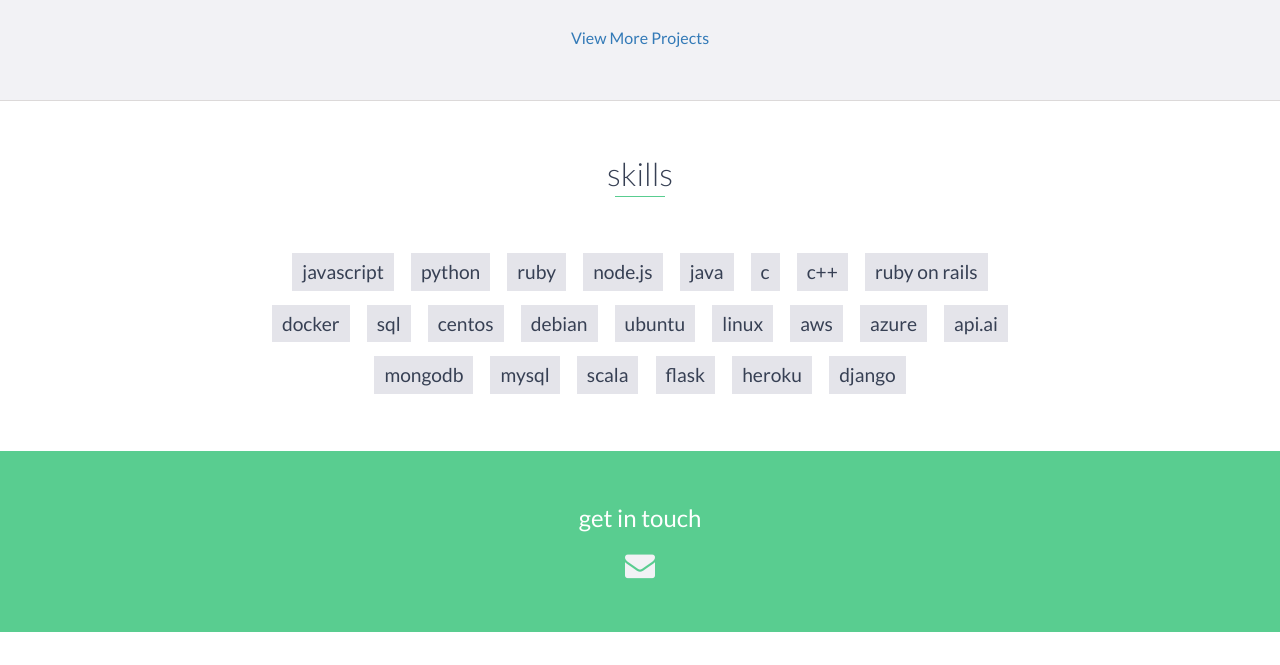
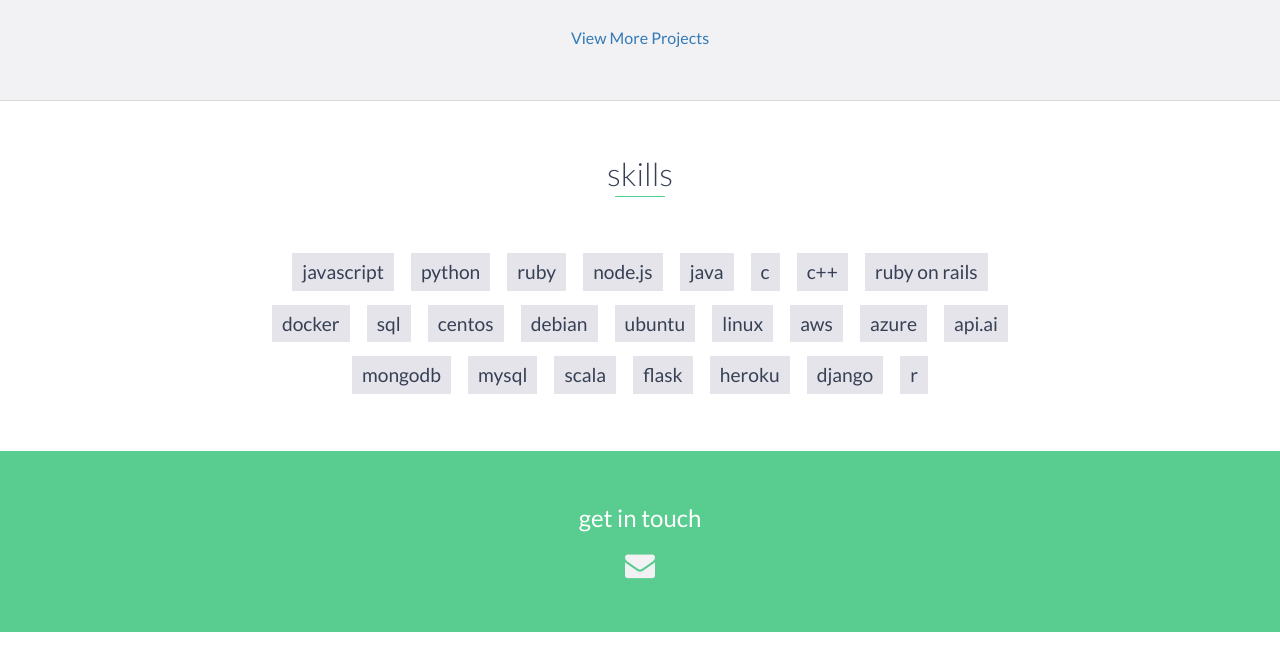
Before and after one commit to AnkitSiva/ankitsiva.github.io, a website: page index.html in a window 1280 px wide. Shown: the part 3307-3972 px from the top of the page. Drawn offline with nearby package versions, Linux system fonts and the light colour scheme.

Commit message:
Added R to list of skills

```diff
--- a/index.html
+++ b/index.html
@@ -248,6 +248,7 @@
 			<li>flask</li>
 			<li>heroku</li>
 			<li>django</li>
+			<li>r</li>
         </ul>
     </div>
     <!-- end #skills -->
```
